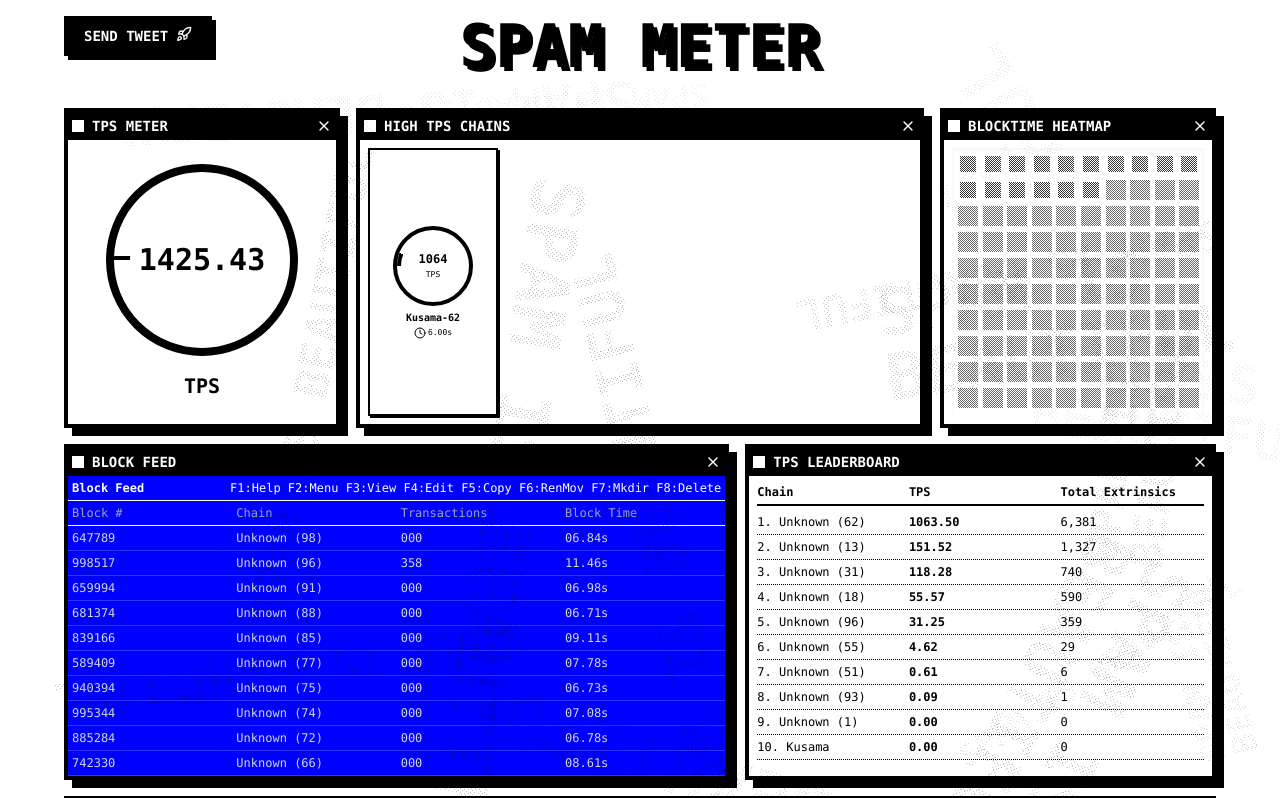
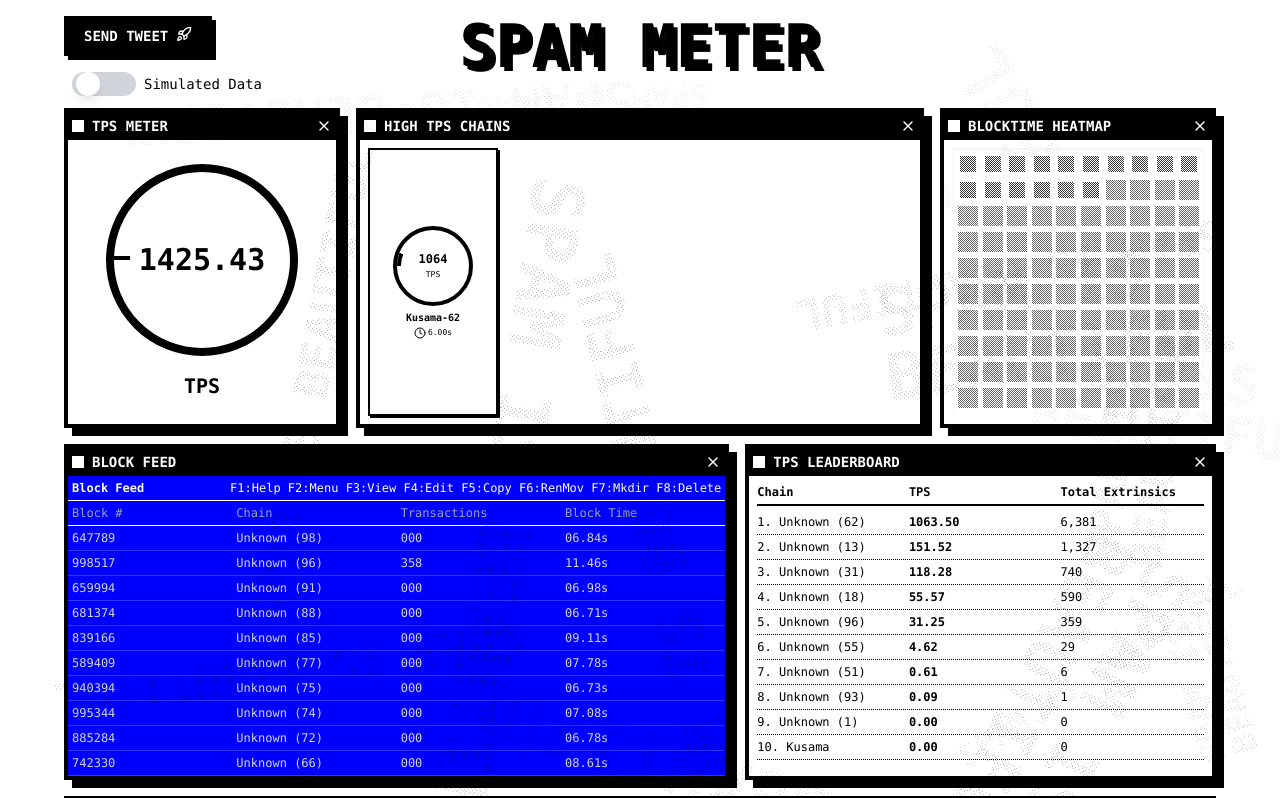
Before and after one commit to lovelaced/spammeter, a React (Vite) app: page / in a window 1280 px wide. Shown: the top 798 px of the page. Built offline with nearby package versions, Linux system fonts and the light colour scheme.

Commit message:
add dev switch

```diff
--- a/src/components/BlocktimeHeatmap.tsx
+++ b/src/components/BlocktimeHeatmap.tsx
@@ -59,7 +59,7 @@ export const BlocktimeHeatmap: React.FC<BlocktimeHeatmapProps> = ({ chainData })
             </TooltipTrigger>
             <TooltipContent side="top" className="bg-black text-white p-2 rounded shadow-lg">
               <p className="font-bold">{data.name}</p>
-              <p>Blocktime: {data.blockTime.toFixed(2)}s</p>
+              <p>Blocktime: {data.blockTime?.toFixed(2)}s</p>
             </TooltipContent>
           </Tooltip>
         ))}
--- /dev/null
+++ b/src/components/DataSourceSwitch.tsx
@@ -0,0 +1,23 @@
+import React from 'react'
+import { Switch } from '@/components/ui/switch'
+import { Label } from '@/components/ui/label'
+
+interface DataSourceSwitchProps {
+  useMockData: boolean
+  onToggle: () => void
+}
+
+export function DataSourceSwitch({ useMockData, onToggle }: DataSourceSwitchProps) {
+  return (
+    <div className="flex items-center space-x-2 mt-2 p-2 rounded-md">
+      <Switch
+        id="data-source"
+        checked={!useMockData}
+        onCheckedChange={onToggle}
+      />
+      <Label htmlFor="data-source" className="text-sm font-medium text-black">
+        {useMockData ? 'Simulated Data' : 'Real Data'}
+      </Label>
+    </div>
+  )
+}
--- a/src/components/chaotic-popup-chaosmeter.tsx
+++ b/src/components/chaotic-popup-chaosmeter.tsx
@@ -4,21 +4,21 @@ import React, { useState, useEffect, useMemo } from 'react';
 import { motion, AnimatePresence } from 'framer-motion';
 import { Button } from '@/components/ui/button';
 import { useDataSource } from './useDataSource';
-//import { RealDataSource } from './RealDataSource';
+import { RealDataSource } from './RealDataSource';
 import { MockDataSource } from './MockDataSource';
 import { PopupWindow } from './PopupWindow';
 import { GlitchText } from './GlitchText';
 import { BlockchainVisualizer } from './BlockchainVisualizer';
 import { BlocktimeHeatmap } from './BlocktimeHeatmap';
+import { DataSourceSwitch } from './DataSourceSwitch';
 import { BlockFeed } from './BlockFeed';
 import { HighTPSPopup } from './HighTPSPopup';
 import { DitheredText } from './DitheredText';
 import { Rocket } from 'lucide-react';
 
-// change to MockDataSource for simulated data
-const dataSource = new MockDataSource();
-
 const ChaoticPopupChaosometer = () => {
+  const [useMockData, setUseMockData] = useState(true)
+  const dataSource = useMemo(() => useMockData ? new MockDataSource() : new RealDataSource(), [useMockData])
   const { chainData, totalTps } = useDataSource(dataSource);
   const [blocks, setBlocks] = useState<
     Array<{
@@ -75,6 +75,10 @@ const ChaoticPopupChaosometer = () => {
     setShowHighTPS(Object.values(chainData).some(chain => chain.tps > 1000));
   }, [chainData]);
 
+  const toggleDataSource = () => {
+    setUseMockData(prev => !prev)
+  }
+
   const closePopup = (id: string) => {
     setVisiblePopups(prev => prev.filter(p => p !== id));
   };
@@ -122,6 +126,7 @@ const ChaoticPopupChaosometer = () => {
             </span>
             <span className="absolute inset-0 bg-gradient-to-r from-blue-400 via-purple-500 to-pink-500 opacity-0 group-hover:opacity-100 transition-opacity" />
           </Button>
+          <DataSourceSwitch useMockData={useMockData} onToggle={toggleDataSource} />
         </motion.div>
         <h1
           className="text-4xl sm:text-6xl font-extrabold sm:font-bold mb-8 text-right sm:text-center pr-4 sm:pr-0 pl-28 sm:pl-0"
--- /dev/null
+++ b/src/components/ui/label.tsx
@@ -0,0 +1,24 @@
+import * as React from "react"
+import * as LabelPrimitive from "@radix-ui/react-label"
+import { cva, type VariantProps } from "class-variance-authority"
+
+import { cn } from "@/lib/utils"
+
+const labelVariants = cva(
+  "text-sm font-medium leading-none peer-disabled:cursor-not-allowed peer-disabled:opacity-70"
+)
+
+const Label = React.forwardRef<
+  React.ElementRef<typeof LabelPrimitive.Root>,
+  React.ComponentPropsWithoutRef<typeof LabelPrimitive.Root> &
+    VariantProps<typeof labelVariants>
+>(({ className, ...props }, ref) => (
+  <LabelPrimitive.Root
+    ref={ref}
+    className={cn(labelVariants(), className)}
+    {...props}
+  />
+))
+Label.displayName = LabelPrimitive.Root.displayName
+
+export { Label }
--- /dev/null
+++ b/src/components/ui/switch.tsx
@@ -0,0 +1,33 @@
+"use client"
+
+import * as React from "react"
+import * as SwitchPrimitives from "@radix-ui/react-switch"
+
+import { cn } from "@/lib/utils"
+
+const Switch = React.forwardRef<
+  React.ElementRef<typeof SwitchPrimitives.Root>,
+  React.ComponentPropsWithoutRef<typeof SwitchPrimitives.Root>
+>(({ className, ...props }, ref) => (
+  <SwitchPrimitives.Root
+    className={cn(
+      "peer inline-flex h-6 w-16 shrink-0 cursor-pointer items-center rounded-full border-4 border-gray-300 transition-colors focus-visible:outline-none focus-visible:ring-4 focus-visible:ring-offset-2 disabled:cursor-not-allowed disabled:opacity-50",
+      "data-[state=checked]:bg-green-500 data-[state=unchecked]:bg-gray-300",
+      "data-[state=checked]:shadow-[0_0_8px_rgba(0,255,0,0.6)]", // Glow effect when checked
+      "focus-visible:ring-green-500", // Ring color when focused
+      className
+    )}
+    {...props}
+    ref={ref}
+  >
+    <SwitchPrimitives.Thumb
+      className={cn(
+        "pointer-events-none block h-6 w-6 rounded-full bg-white shadow-lg ring-0 transition-transform",
+        "data-[state=checked]:translate-x-8 data-[state=unchecked]:translate-x-0"
+      )}
+    />
+  </SwitchPrimitives.Root>
+))
+Switch.displayName = SwitchPrimitives.Root.displayName
+
+export { Switch }
```
